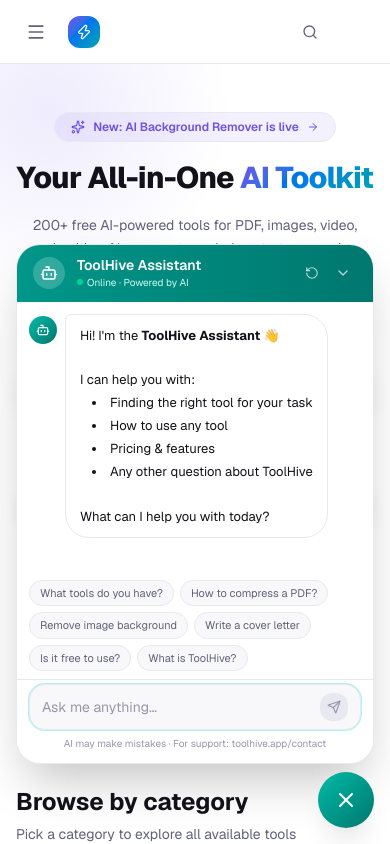
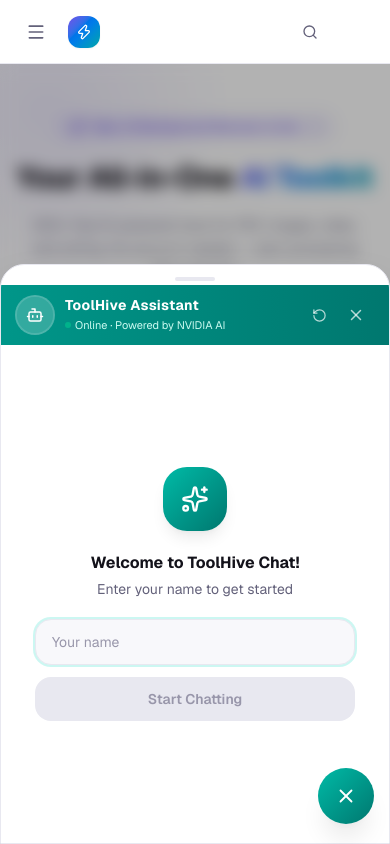
Before and after one commit to pawankumar1621998/toolhive, a Next.js app: page / in a window 390 px wide. Both pictures are taken after a click on the button 346 px from the left and 800 px from the top of the page. Shown: the top 844 px of the page. Built offline with nearby package versions, Linux system fonts and the light colour scheme.

Commit message:
Improve chatbot mobile UI: bottom sheet, name input, avatar initials, professional design

```diff
--- a/src/components/features/chat/ChatBot.tsx
+++ b/src/components/features/chat/ChatBot.tsx
@@ -2,9 +2,7 @@
 
 import React, { useState, useRef, useEffect, useCallback } from "react";
 import { clsx } from "clsx";
-import { X, Send, RotateCcw, Bot, ChevronDown } from "lucide-react";
-
-// ─── Types ────────────────────────────────────────────────────────────────────
+import { X, Send, RotateCcw, Bot, Sparkles } from "lucide-react";
 
 interface Message {
   id: string;
@@ -13,52 +11,32 @@
   ts: number;
 }
 
-// ─── Quick suggestion chips ───────────────────────────────────────────────────
-
 const SUGGESTIONS = [
   "What tools do you have?",
   "How to compress a PDF?",
   "Remove image background",
   "Write a cover letter",
-  "Is it free to use?",
+  "Is it free?",
   "What is ToolHive?",
 ];
-
-// ─── Welcome message ──────────────────────────────────────────────────────────
 
 const WELCOME: Message = {
   id: "welcome",
   role: "assistant",
   content:
-    "Hi! I'm the **ToolHive Assistant** 👋\n\nI can help you with:\n- Finding the right tool for your task\n- How to use any tool\n- Pricing & features\n- Any other question about ToolHive\n\nWhat can I help you with today?",
+    "Hi! I'm **ToolHive Assistant** 👋\n\nI can help you:\n- Find the right tool for your task\n- How to use any tool\n- Pricing & features\n- Any other question\n\nWhat can I help you with?",
   ts: Date.now(),
 };
 
-// ─── Markdown-lite renderer ───────────────────────────────────────────────────
-
 function renderContent(text: string) {
-  // Convert bold **text**, bullet lists, and newlines to JSX
   const lines = text.split("\n");
   return lines.map((line, i) => {
-    // Bullet
     if (line.startsWith("- ") || line.startsWith("• ")) {
-      const content = line.slice(2);
-      return (
-        <li key={i} className="ml-3 list-disc">
-          {renderInline(content)}
-        </li>
-      );
+      return <li key={i} className="ml-4 list-disc">{renderInline(line.slice(2))}</li>;
     }
-    // Numbered
     if (/^\d+\.\s/.test(line)) {
-      const content = line.replace(/^\d+\.\s/, "");
-      return (
-        <li key={i} className="ml-3 list-decimal">
-          {renderInline(content)}
-        </li>
-      );
+      return <li key={i} className="ml-4 list-decimal">{renderInline(line.replace(/^\d+\.\s/, ""))}</li>;
     }
-    // Empty line
     if (!line.trim()) return <br key={i} />;
     return <p key={i} className="leading-relaxed">{renderInline(line)}</p>;
   });
@@ -67,31 +45,25 @@
 function renderInline(text: string) {
   const parts = text.split(/(\*\*[^*]+\*\*)/g);
   return parts.map((part, i) =>
-    part.startsWith("**") && part.endsWith("**") ? (
-      <strong key={i}>{part.slice(2, -2)}</strong>
-    ) : (
-      <React.Fragment key={i}>{part}</React.Fragment>
-    )
+    part.startsWith("**") && part.endsWith("**")
+      ? <strong key={i}>{part.slice(2, -2)}</strong>
+      : <React.Fragment key={i}>{part}</React.Fragment>
   );
 }
 
-// ─── Typing dots ──────────────────────────────────────────────────────────────
-
 function TypingDots() {
   return (
-    <div className="flex items-center gap-1 px-3 py-2.5">
+    <div className="flex items-center gap-1.5 px-4 py-3">
       {[0, 1, 2].map((i) => (
         <span
           key={i}
-          className="h-2 w-2 rounded-full bg-foreground-muted animate-bounce"
-          style={{ animationDelay: `${i * 0.15}s` }}
+          className="h-2 w-2 rounded-full bg-teal-400 animate-bounce"
+          style={{ animationDelay: `${i * 0.18}s` }}
         />
       ))}
     </div>
   );
 }
-
-// ─── Main ChatBot ─────────────────────────────────────────────────────────────
 
 export function ChatBot() {
   const [open, setOpen]         = useState(false);
@@ -99,25 +71,42 @@
   const [input, setInput]       = useState("");
   const [loading, setLoading]   = useState(false);
   const [unread, setUnread]     = useState(0);
+  const [userName, setUserName] = useState("");
+  const [nameSet, setNameSet]   = useState(false);
 
-  const bottomRef   = useRef<HTMLDivElement>(null);
-  const inputRef    = useRef<HTMLInputElement>(null);
-  const abortRef    = useRef<AbortController | null>(null);
+  const bottomRef = useRef<HTMLDivElement>(null);
+  const inputRef  = useRef<HTMLInputElement>(null);
+  const nameRef   = useRef<HTMLInputElement>(null);
+  const abortRef  = useRef<AbortController | null>(null);
 
-  // Scroll to bottom on new message
+  useEffect(() => {
+    const saved = localStorage.getItem("th_chat_name");
+    if (saved) { setUserName(saved); setNameSet(true); }
+  }, []);
+
   useEffect(() => {
     if (open) {
       bottomRef.current?.scrollIntoView({ behavior: "smooth" });
     }
   }, [messages, loading, open]);
 
-  // Focus input when opened
   useEffect(() => {
     if (open) {
       setUnread(0);
+      setTimeout(() => {
+        if (nameSet) inputRef.current?.focus();
+        else nameRef.current?.focus();
+      }, 150);
+    }
+  }, [open, nameSet]);
+
+  const saveName = () => {
+    const n = userName.trim();
+    if (!n) return;
+    localStorage.setItem("th_chat_name", n);
+    setNameSet(true);
     setTimeout(() => inputRef.current?.focus(), 100);
-    }
-  }, [open]);
+  };
 
   const sendMessage = useCallback(
     async (text: string) => {
@@ -135,7 +124,6 @@
       setInput("");
       setLoading(true);
 
-      // Build history for API (skip welcome message, take last 20)
       const history = [...messages, userMsg]
         .filter((m) => m.id !== "welcome")
         .slice(-20)
@@ -152,25 +140,27 @@
         });
 
         const data = await res.json() as { reply?: string; error?: string };
-
-        const botMsg: Message = {
+        setMessages((prev) => [
+          ...prev,
+          {
             id: crypto.randomUUID(),
             role: "assistant",
             content: data.reply ?? data.error ?? "Sorry, I couldn't get a response. Please try again.",
             ts: Date.now(),
-        };
-
-        setMessages((prev) => [...prev, botMsg]);
+          },
+        ]);
         if (!open) setUnread((n) => n + 1);
       } catch (e) {
         if ((e as Error).name === "AbortError") return;
-        const botMsg: Message = {
+        setMessages((prev) => [
+          ...prev,
+          {
             id: crypto.randomUUID(),
             role: "assistant",
             content: "Connection error. Please check your internet and try again.",
             ts: Date.now(),
-        };
-        setMessages((prev) => [...prev, botMsg]);
+          },
+        ]);
       } finally {
         setLoading(false);
       }
@@ -179,10 +169,7 @@
   );
 
   const onKeyDown = (e: React.KeyboardEvent) => {
-    if (e.key === "Enter" && !e.shiftKey) {
-      e.preventDefault();
-      sendMessage(input);
-    }
+    if (e.key === "Enter" && !e.shiftKey) { e.preventDefault(); sendMessage(input); }
   };
 
   const resetChat = () => {
@@ -192,114 +179,164 @@
     setLoading(false);
   };
 
+  const displayName = userName.trim() || "You";
+
   return (
     <>
       {/* ── Chat Panel ── */}
       <div
         className={clsx(
-          "fixed bottom-20 right-4 sm:right-6 z-50",
-          "w-[calc(100vw-2rem)] max-w-sm",
-          "flex flex-col",
-          "bg-card border border-card-border rounded-2xl shadow-2xl overflow-hidden",
-          "transition-all duration-300 origin-bottom-right",
+          "fixed z-50 flex flex-col overflow-hidden",
+          "transition-all duration-300",
+          // Mobile: full-width bottom sheet
+          "bottom-0 right-0 left-0 sm:bottom-20 sm:right-4 sm:left-auto",
+          "w-full sm:w-[380px]",
+          "rounded-t-3xl sm:rounded-2xl",
+          "bg-card border border-card-border shadow-2xl",
           open
-            ? "opacity-100 scale-100 pointer-events-auto"
-            : "opacity-0 scale-90 pointer-events-none"
+            ? "opacity-100 translate-y-0 pointer-events-auto"
+            : "opacity-0 translate-y-full sm:translate-y-4 sm:scale-95 pointer-events-none"
         )}
-        style={{ height: "min(520px, calc(100vh - 120px))" }}
+        style={{ height: "min(580px, calc(100dvh - 0px))", maxHeight: "100dvh" }}
         role="dialog"
         aria-label="ToolHive Chat Assistant"
-        aria-modal="false"
       >
+        {/* Mobile drag handle */}
+        <div className="sm:hidden flex justify-center pt-3 pb-1 shrink-0">
+          <div className="h-1 w-10 rounded-full bg-border" />
+        </div>
+
         {/* Header */}
         <div className="flex items-center gap-3 px-4 py-3 bg-gradient-to-r from-teal-600 to-teal-700 text-white shrink-0">
-          <div className="h-8 w-8 rounded-full bg-white/20 flex items-center justify-center shrink-0">
-            <Bot className="h-4.5 w-4.5 text-white" style={{ height: 18, width: 18 }} />
+          <div className="h-9 w-9 rounded-full bg-white/20 flex items-center justify-center shrink-0 ring-2 ring-white/30">
+            <Bot className="text-white" style={{ height: 18, width: 18 }} />
           </div>
           <div className="flex-1 min-w-0">
-            <p className="text-sm font-semibold leading-tight">ToolHive Assistant</p>
-            <p className="text-[10px] text-teal-100 flex items-center gap-1">
-              <span className="h-1.5 w-1.5 rounded-full bg-emerald-400 inline-block" />
-              Online · Powered by AI
+            <p className="text-sm font-bold leading-tight tracking-wide">ToolHive Assistant</p>
+            <p className="text-[11px] text-teal-100 flex items-center gap-1 mt-0.5">
+              <span className="h-1.5 w-1.5 rounded-full bg-emerald-400 inline-block animate-pulse" />
+              Online · Powered by NVIDIA AI
             </p>
           </div>
           <div className="flex items-center gap-1 shrink-0">
-            <button
-              type="button"
-              onClick={resetChat}
-              title="Clear chat"
-              className="p-1.5 rounded-lg text-white/70 hover:text-white hover:bg-white/10 transition-colors"
-            >
-              <RotateCcw className="h-3.5 w-3.5" />
+            <button type="button" onClick={resetChat} title="Clear chat"
+              className="p-2 rounded-lg text-white/70 hover:text-white hover:bg-white/15 transition-colors">
+              <RotateCcw style={{ height: 15, width: 15 }} />
             </button>
-            <button
-              type="button"
-              onClick={() => setOpen(false)}
-              title="Close chat"
-              className="p-1.5 rounded-lg text-white/70 hover:text-white hover:bg-white/10 transition-colors"
-            >
-              <ChevronDown className="h-4 w-4" />
+            <button type="button" onClick={() => setOpen(false)} title="Close"
+              className="p-2 rounded-lg text-white/70 hover:text-white hover:bg-white/15 transition-colors">
+              <X style={{ height: 18, width: 18 }} />
             </button>
           </div>
         </div>
 
+        {/* Name input screen */}
+        {!nameSet && (
+          <div className="flex flex-col items-center justify-center flex-1 px-6 py-8 gap-5 bg-background">
+            <div className="h-16 w-16 rounded-2xl bg-gradient-to-br from-teal-500 to-teal-700 flex items-center justify-center shadow-lg">
+              <Sparkles className="text-white" style={{ height: 28, width: 28 }} />
+            </div>
+            <div className="text-center">
+              <p className="text-base font-bold text-foreground">Welcome to ToolHive Chat!</p>
+              <p className="text-sm text-foreground-muted mt-1">Enter your name to get started</p>
+            </div>
+            <div className="w-full max-w-xs flex flex-col gap-3">
+              <input
+                ref={nameRef}
+                type="text"
+                value={userName}
+                onChange={(e) => setUserName(e.target.value)}
+                onKeyDown={(e) => e.key === "Enter" && saveName()}
+                placeholder="Your name"
+                className="w-full px-4 py-3 rounded-xl border border-border bg-background-subtle text-foreground placeholder:text-foreground-subtle text-sm outline-none focus:border-teal-400 focus:ring-2 focus:ring-teal-400/20 transition-all"
+              />
+              <button
+                type="button"
+                onClick={saveName}
+                disabled={!userName.trim()}
+                className={clsx(
+                  "w-full py-3 rounded-xl text-sm font-semibold transition-all",
+                  userName.trim()
+                    ? "bg-teal-600 hover:bg-teal-700 text-white shadow-md hover:shadow-lg active:scale-95"
+                    : "bg-border text-foreground-subtle cursor-not-allowed"
+                )}
+              >
+                Start Chatting
+              </button>
+            </div>
+          </div>
+        )}
+
         {/* Messages */}
-        <div className="flex-1 overflow-y-auto px-3 py-3 space-y-3 scroll-smooth">
+        {nameSet && (
+          <>
+            <div className="flex-1 overflow-y-auto px-4 py-4 space-y-4 scroll-smooth">
               {messages.map((msg) => (
                 <div
                   key={msg.id}
                   className={clsx(
-                "flex gap-2 max-w-[90%]",
-                msg.role === "user" ? "ml-auto flex-row-reverse" : "mr-auto"
+                    "flex flex-col gap-1",
+                    msg.role === "user" ? "items-end" : "items-start"
                   )}
                 >
+                  {/* Name label */}
+                  <span className="text-[11px] text-foreground-muted font-medium px-1">
+                    {msg.role === "user" ? displayName : "ToolHive AI"}
+                  </span>
+
+                  <div className={clsx("flex gap-2 max-w-[88%]", msg.role === "user" ? "flex-row-reverse" : "flex-row")}>
                     {/* Avatar */}
                     {msg.role === "assistant" && (
-                <div className="h-7 w-7 rounded-full bg-gradient-to-br from-teal-500 to-teal-700 flex items-center justify-center shrink-0 mt-0.5">
-                  <Bot className="h-3.5 w-3.5 text-white" />
+                      <div className="h-7 w-7 rounded-full bg-gradient-to-br from-teal-500 to-teal-700 flex items-center justify-center shrink-0 mt-0.5 shadow-sm">
+                        <Bot className="text-white" style={{ height: 14, width: 14 }} />
+                      </div>
+                    )}
+                    {msg.role === "user" && (
+                      <div className="h-7 w-7 rounded-full bg-gradient-to-br from-slate-500 to-slate-700 flex items-center justify-center shrink-0 mt-0.5 shadow-sm text-white text-[11px] font-bold">
+                        {displayName.charAt(0).toUpperCase()}
                       </div>
                     )}
 
                     {/* Bubble */}
                     <div
                       className={clsx(
-                  "rounded-2xl px-3.5 py-2.5 text-sm leading-relaxed",
+                        "rounded-2xl px-4 py-2.5 text-[13.5px] leading-relaxed shadow-sm",
                         msg.role === "user"
-                    ? "bg-teal-600 text-white rounded-tr-sm"
+                          ? "bg-gradient-to-br from-teal-500 to-teal-700 text-white rounded-tr-sm"
                           : "bg-background border border-border text-foreground rounded-tl-sm"
                       )}
                     >
-                <div className="space-y-0.5 text-[13px]">
-                  {renderContent(msg.content)}
+                      <div className="space-y-0.5">{renderContent(msg.content)}</div>
                     </div>
                   </div>
                 </div>
               ))}
 
-          {/* Typing indicator */}
               {loading && (
-            <div className="flex gap-2 max-w-[90%] mr-auto">
-              <div className="h-7 w-7 rounded-full bg-gradient-to-br from-teal-500 to-teal-700 flex items-center justify-center shrink-0 mt-0.5">
-                <Bot className="h-3.5 w-3.5 text-white" />
+                <div className="flex flex-col items-start gap-1">
+                  <span className="text-[11px] text-foreground-muted font-medium px-1">ToolHive AI</span>
+                  <div className="flex gap-2">
+                    <div className="h-7 w-7 rounded-full bg-gradient-to-br from-teal-500 to-teal-700 flex items-center justify-center shrink-0 shadow-sm">
+                      <Bot className="text-white" style={{ height: 14, width: 14 }} />
                     </div>
-              <div className="bg-background border border-border rounded-2xl rounded-tl-sm">
+                    <div className="bg-background border border-border rounded-2xl rounded-tl-sm shadow-sm">
                       <TypingDots />
                     </div>
                   </div>
+                </div>
               )}
-
               <div ref={bottomRef} />
             </div>
 
-        {/* Suggestion chips — only on first message */}
+            {/* Suggestions */}
             {messages.length === 1 && !loading && (
-          <div className="px-3 pb-2 flex flex-wrap gap-1.5 shrink-0">
+              <div className="px-4 pb-2 flex flex-wrap gap-2 shrink-0">
                 {SUGGESTIONS.map((s) => (
                   <button
                     key={s}
                     type="button"
                     onClick={() => sendMessage(s)}
-                className="text-[11px] px-2.5 py-1 rounded-full border border-border bg-background-subtle text-foreground-muted hover:border-teal-400 hover:text-teal-600 hover:bg-teal-50/50 dark:hover:bg-teal-950/20 transition-colors"
+                    className="text-[12px] px-3 py-1.5 rounded-full border border-border bg-background-subtle text-foreground-muted hover:border-teal-400 hover:text-teal-600 hover:bg-teal-50/50 dark:hover:bg-teal-950/20 transition-all active:scale-95"
                   >
                     {s}
                   </button>
@@ -307,9 +344,9 @@
               </div>
             )}
 
-        {/* Input area */}
-        <div className="px-3 pb-3 pt-1 shrink-0 border-t border-border bg-background">
-          <div className="flex items-center gap-2 bg-background-subtle rounded-xl border border-border px-3 py-2 focus-within:border-teal-400 focus-within:ring-1 focus-within:ring-teal-400/30 transition-all">
+            {/* Input */}
+            <div className="px-4 pb-4 sm:pb-3 pt-2 shrink-0 border-t border-border bg-background">
+              <div className="flex items-center gap-2 bg-background-subtle rounded-2xl border border-border px-4 py-2.5 focus-within:border-teal-400 focus-within:ring-2 focus-within:ring-teal-400/20 transition-all">
                 <input
                   ref={inputRef}
                   type="text"
@@ -318,52 +355,59 @@
                   onKeyDown={onKeyDown}
                   placeholder="Ask me anything…"
                   disabled={loading}
-              className="flex-1 bg-transparent text-sm text-foreground placeholder:text-foreground-subtle outline-none min-w-0"
+                  className="flex-1 bg-transparent text-sm text-foreground placeholder:text-foreground-subtle outline-none min-w-0 py-0.5"
                 />
                 <button
                   type="button"
                   onClick={() => sendMessage(input)}
                   disabled={!input.trim() || loading}
-              aria-label="Send message"
                   className={clsx(
-                "h-7 w-7 rounded-lg flex items-center justify-center shrink-0 transition-colors",
+                    "h-8 w-8 rounded-xl flex items-center justify-center shrink-0 transition-all active:scale-90",
                     input.trim() && !loading
-                  ? "bg-teal-600 hover:bg-teal-700 text-white"
+                      ? "bg-teal-600 hover:bg-teal-700 text-white shadow-sm"
                       : "bg-border text-foreground-subtle cursor-not-allowed"
                   )}
                 >
-              <Send className="h-3.5 w-3.5" />
+                  <Send style={{ height: 14, width: 14 }} />
                 </button>
               </div>
-          <p className="text-[10px] text-foreground-subtle text-center mt-1.5">
-            AI may make mistakes · For support: toolhive.app/contact
+              <p className="text-[10px] text-foreground-subtle text-center mt-2">
+                AI may make mistakes · <a href="/contact" className="underline hover:text-teal-500">Contact support</a>
               </p>
             </div>
+          </>
+        )}
       </div>
 
-      {/* ── Floating trigger button ── */}
+      {/* Mobile backdrop */}
+      {open && (
+        <div
+          className="fixed inset-0 bg-black/30 z-40 sm:hidden backdrop-blur-sm"
+          onClick={() => setOpen(false)}
+        />
+      )}
+
+      {/* ── Floating button ── */}
       <button
         type="button"
         onClick={() => setOpen((o) => !o)}
         aria-label={open ? "Close chat" : "Open chat assistant"}
-        aria-expanded={open}
         className={clsx(
-          "fixed bottom-4 right-4 sm:right-6 z-50",
+          "fixed bottom-5 right-4 sm:right-6 z-50",
           "h-14 w-14 rounded-full shadow-xl",
           "flex items-center justify-center",
-          "bg-gradient-to-br from-teal-500 to-teal-700",
-          "text-white transition-all duration-300",
-          "hover:scale-105 hover:shadow-2xl active:scale-95",
-          open && "rotate-0"
+          "bg-gradient-to-br from-teal-500 to-teal-700 text-white",
+          "transition-all duration-300 hover:scale-110 hover:shadow-2xl active:scale-95",
+          open && "sm:hidden"
         )}
       >
         {open ? (
-          <X className="h-6 w-6" />
+          <X style={{ height: 22, width: 22 }} />
         ) : (
           <div className="relative">
-            <Bot className="h-6 w-6" />
+            <Bot style={{ height: 24, width: 24 }} />
             {unread > 0 && (
-              <span className="absolute -top-2 -right-2 h-5 w-5 rounded-full bg-red-500 text-white text-[10px] font-bold flex items-center justify-center">
+              <span className="absolute -top-2 -right-2 h-5 w-5 rounded-full bg-red-500 text-white text-[10px] font-bold flex items-center justify-center animate-pulse">
                 {unread > 9 ? "9+" : unread}
               </span>
             )}
```
Lines whose indentation alone changed are shown as unchanged.
